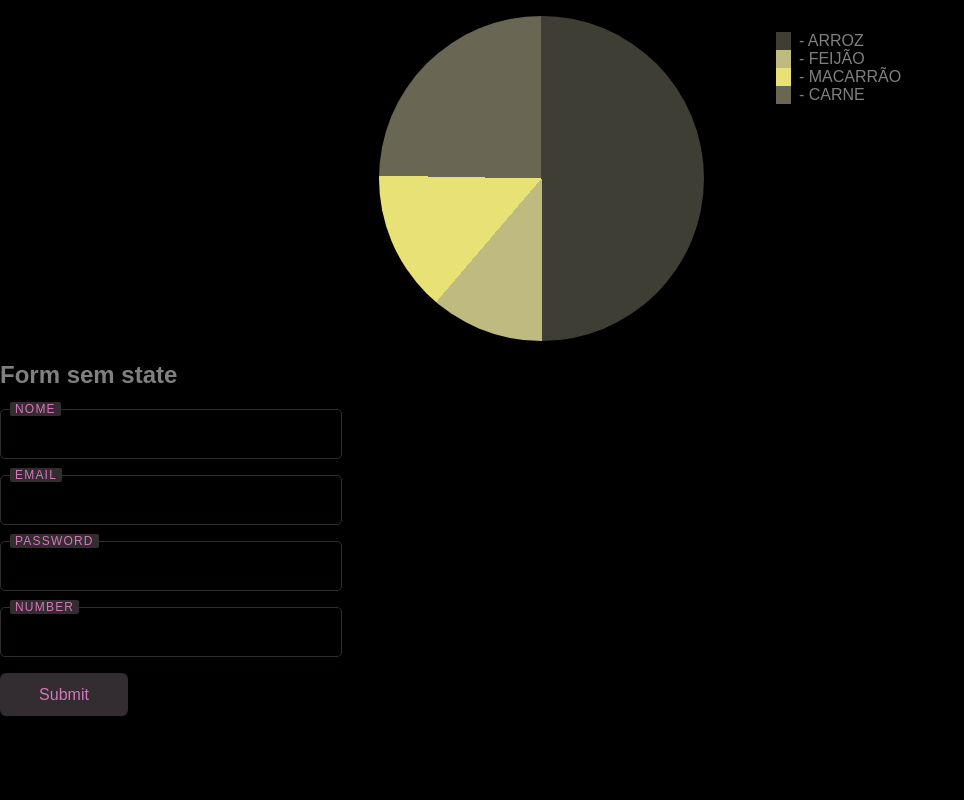
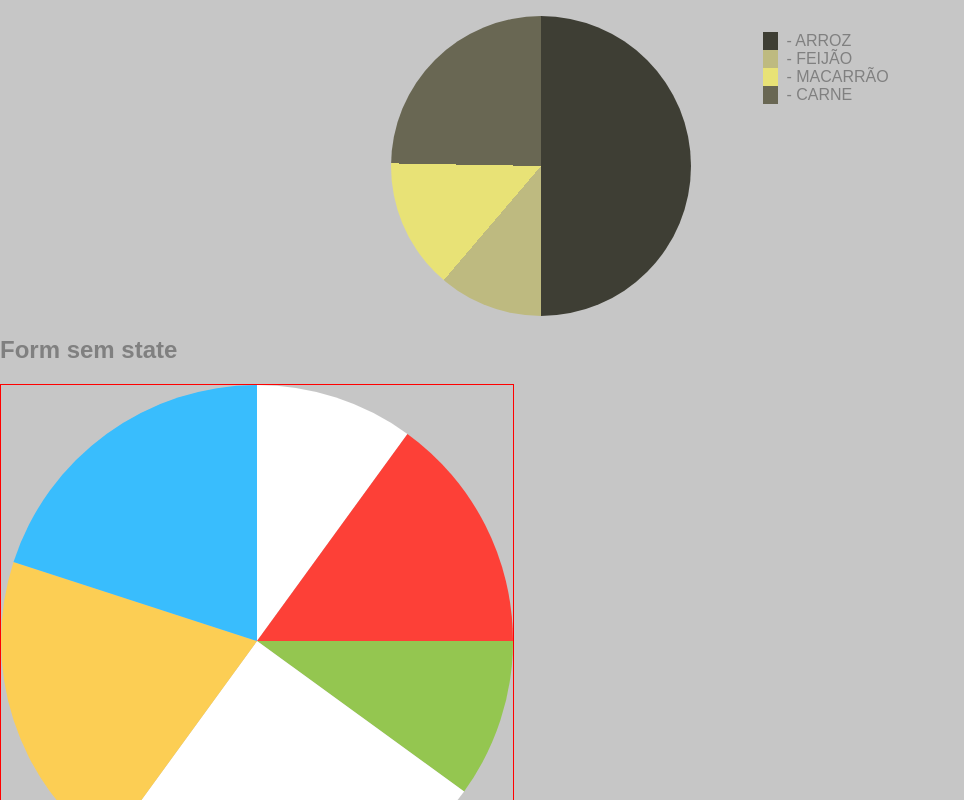
Before and after one commit to SauloFGF/EcoTechWeb, a React (Vite) app: page / in a window 1280 px wide. Shown: the top 800 px of the page, without its empty margins (0-964 px from the left). Built offline with nearby package versions, Linux system fonts and the light colour scheme.

Commit message:
Testes com svg

```diff
--- /dev/null
+++ b/src/Components/Pizza-Svg/index.tsx
@@ -0,0 +1,83 @@
+import React from 'react'
+
+interface Coords {
+  x: number;
+  y: number;
+}
+
+interface Sector {
+  percentage: number;
+  color: string;
+}
+
+const SvgTest = () => {
+  const [ coords, setCoods] = React.useState({ x: 0, y: 0})
+
+  const handelMouseMove = (event: React.MouseEvent<SVGSVGElement, MouseEvent>): void => {
+    const svg = event.currentTarget;
+    const rect = svg.getBoundingClientRect()
+    const x = event.clientX - rect.left;
+    const y = event.clientY - rect.top;
+
+
+    setCoods({x , y})
+
+    console.log(`mouse coordinates: x=${x}, y=${y}`)
+  }
+
+  const polarToCartesian = (centerX: number, centerY: number, radius: number, angleInDegrees: number) => {
+    const angleInRadians = (angleInDegrees - 90) * Math.PI / 180.0;
+    return {
+      x: centerX + (radius * Math.cos(angleInRadians)),
+      y: centerY + (radius * Math.sin(angleInRadians))
+    };
+  };
+
+  const describeArc = (x: number, y: number, radius: number, startAngle: number, endAngle: number) => {
+    const start = polarToCartesian(x, y, radius, endAngle);
+    const end = polarToCartesian(x, y, radius, startAngle);
+    const largeArcFlag = endAngle - startAngle <= 180 ? "0" : "1";
+
+    return [
+      "M", start.x, start.y,
+      "A", radius, radius, 0, largeArcFlag, 0, end.x, end.y,
+      "L", x, y,
+      "Z"
+    ].join(" ");
+  }
+
+  const sectors = [
+    { percentage: 10, color: "#FFFF"},
+    { percentage: 15, color: "#FD4037"},
+    { percentage: 10, color: "#94C650"},
+    { percentage: 25, color: "#FFFF"},
+    { percentage: 20, color: "#FCCE54"},
+    { percentage: 20, color: "#39BDFD"}
+  ]
+
+  let cumulativePercentage = 0;
+
+  return (
+    <svg
+      style={{border: "1px solid red"}}
+      viewBox="0 0 100 100"
+      width="512"
+      height="512"
+      onMouseMove={handelMouseMove}
+      >
+        {sectors.map((sector, index) => {
+          const [stratAngle, endAnglec] = [
+            cumulativePercentage * 360 /100,
+            (cumulativePercentage + sector.percentage) * 360 / 100
+          ];
+          cumulativePercentage += sector.percentage;
+          return (
+            <path key={index}
+            d={describeArc(50, 50, 50, stratAngle, endAnglec)}
+            fill={sector.color} />
+          )
+        })}
+</svg>)
+}
+
+export default SvgTest;
--- a/src/Components/Pizza/Index.tsx
+++ b/src/Components/Pizza/Index.tsx
@@ -1,5 +1,4 @@
-import { useState } from "react";
-import {Pie, Box, Charts, Esquare, Tooltip} from "./stylede";
+import {Pie, Box, Charts, Esquare} from "./stylede";
 
 export type IPieCharts = {
   title: string[];
@@ -8,13 +7,6 @@ export type IPieCharts = {
 };
 
 const StunningPie = ({ title, values, colors }: IPieCharts) => {
-  const [tooltip, setTooltip] = useState<{ visible: boolean; x: number, y: number; value: number}>({
-    visible: false,
-    x: 0,
-    y: 0,
-    value: 0,
-  });
-
   const total = values.reduce((acc, value) => acc + value, 0);
   const segments = values.map((value, index) => ({
     color: colors[index],
@@ -22,33 +14,10 @@ const StunningPie = ({ title, values, colors }: IPieCharts) => {
     value: value
   }));
 
-  const handleMouseMove = (e: React.MouseEvent<HTMLDivElement>, value: number) => {
-    setTooltip({
-      visible: true,
-      x: e.clientX,
-      y: e.clientY,
-      value
-    });
-  };
-
-  const handleMouseLeave = () => {
-    setTooltip({ visible: false, x: 0, y: 0, value: 0});
-  }
-
   return (
     <Box>
       <Charts>
-      <Pie
-          segments={segments}
-          onMouseMove={(e) => {
-            const segmentIndex = Math.floor((e.nativeEvent.offsetX / e.currentTarget.clientWidth) * segments.length);
-            handleMouseMove(e, segments[segmentIndex].value);
-          }}
-          onMouseLeave={handleMouseLeave}
-        />
-        {tooltip.visible && (
-          <Tooltip style={{ top: tooltip.y, left: tooltip.x}}>{tooltip.value}</Tooltip>
-        )}
+      <Pie segments={segments}/>
         <ul>
         {title.map((a, index) => (
             <li style={{ listStyle: 'none', display: 'flex', gap: '8px' }} key={index}>
--- a/src/Components/Pizza/stylede.tsx
+++ b/src/Components/Pizza/stylede.tsx
@@ -8,7 +8,7 @@ type Segment = {
 
 export const Pie = styled.div<{segments: Segment[]}>`
   flex: 1 0 225px;
-  max-width: 325px;
+  max-width: 300px;
   aspect-ratio: 1;
   border-radius: 50%;
   background-image: ${({ segments }) => {
@@ -64,13 +64,3 @@ export const Charts = styled.figure`
   flex-flow: wrap;
   gap: 2rem;
 `;
-
-export const Tooltip = styled.div`
-  position: absolute;
-  background-color: rgba(0, 0, 0, 0.75);
-  color: white;
-  padding: 0.5rem;
-  border-radius: 0.25rem;
-  pointer-events: none;
-  transform: translate(-50%, -100%);
-`;
--- a/src/Style.css
+++ b/src/Style.css
@@ -1,5 +1,5 @@
 html {
-  --backgrund: #000000;
+  --backgrund: #aaaa;
   --text: #A2A2A2;
   --color-1: #C3C3C3;
   --color-2: #808080;
--- a/src/Testes/PageTest.tsx
+++ b/src/Testes/PageTest.tsx
@@ -2,11 +2,13 @@ import FormUi from '../Components/Forms';
 import Input from '../Components/Forms/Input';
 import Button from '../Components/Forms/Button';
 import StunningPie from '../Components/Pizza/Index';
+import SvgTest from '../Components/Pizza-Svg';
 
 const PageTest = () => {
     return (<div>
       <StunningPie title={['ARROZ', 'FEIJÃO', 'MACARRÃO', "CARNE"]} values={[356, 80, 100, 176]} colors={["#3E3E34", "#BEBA80", "#E8E276", "#696753"]}/>
       <h2>Form sem state</h2>
+      <SvgTest/>
       <FormUi>
         <div style={{display: "flex", flexDirection: "column", gap:"16px"}}>
         <Input label='nome' type='text' name='nome' autoComplete='off'/>
```
Also changed, not shown: src/assets/grafico.svg (added).
